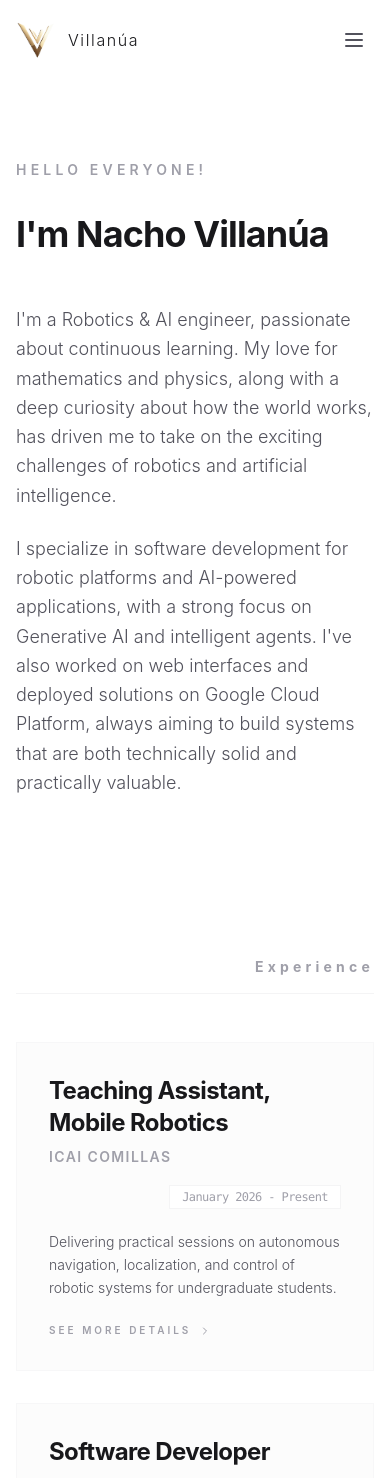
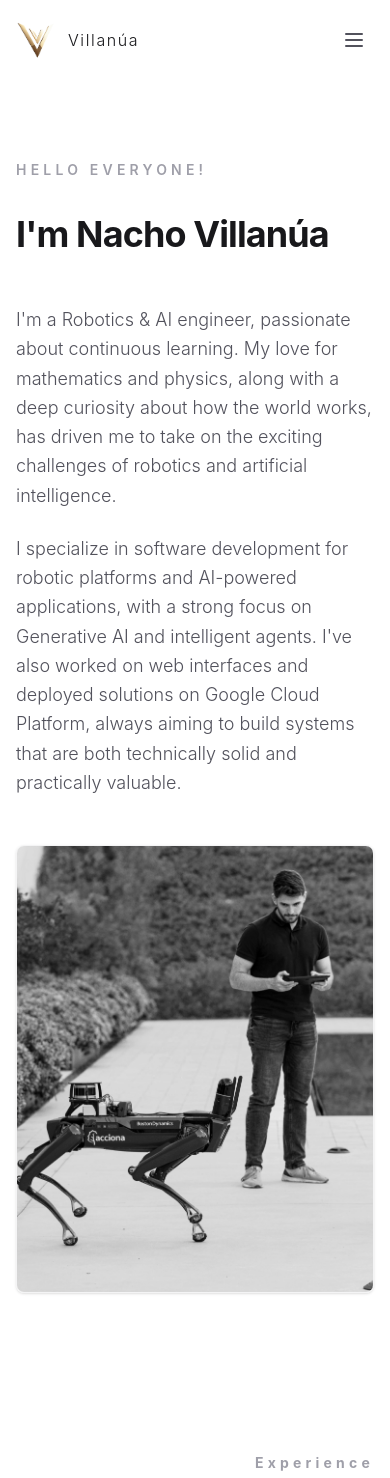
Before and after one commit to Villanua/personal_web, a React (Vite) app in the folder frontend/: page /about in a window 390 px wide. Shown: the top 1478 px of the page. Built offline with nearby package versions, Linux system fonts and the light colour scheme.

Commit message:
fix: stop image

```diff
--- a/frontend/src/app/pages/AboutPage.tsx
+++ b/frontend/src/app/pages/AboutPage.tsx
@@ -102,7 +102,7 @@ export default function AboutPage({ education, experience, courses, skills }: Ab
                   <p>{t.intro2}</p>
                 </div>
 
-                <div className="hidden md:block">
+                <div className="block">
                   <div className="relative rounded-lg overflow-hidden border border-zinc-100 shadow-sm aspect-[4/5]">
                     <img
                       src="/img/me_spot.jpg"
```
